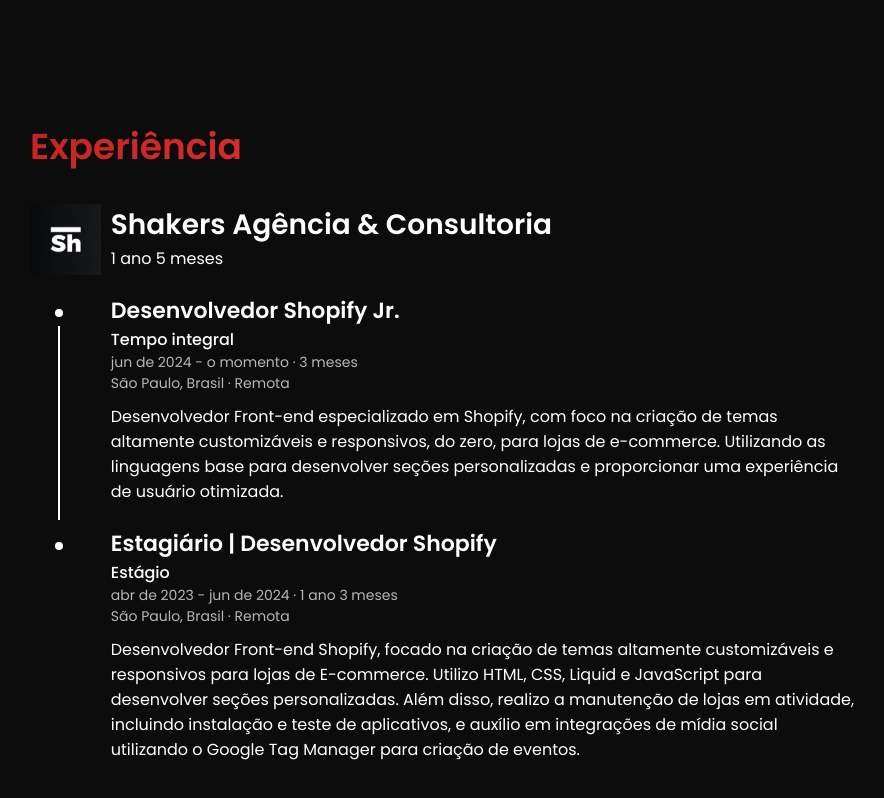
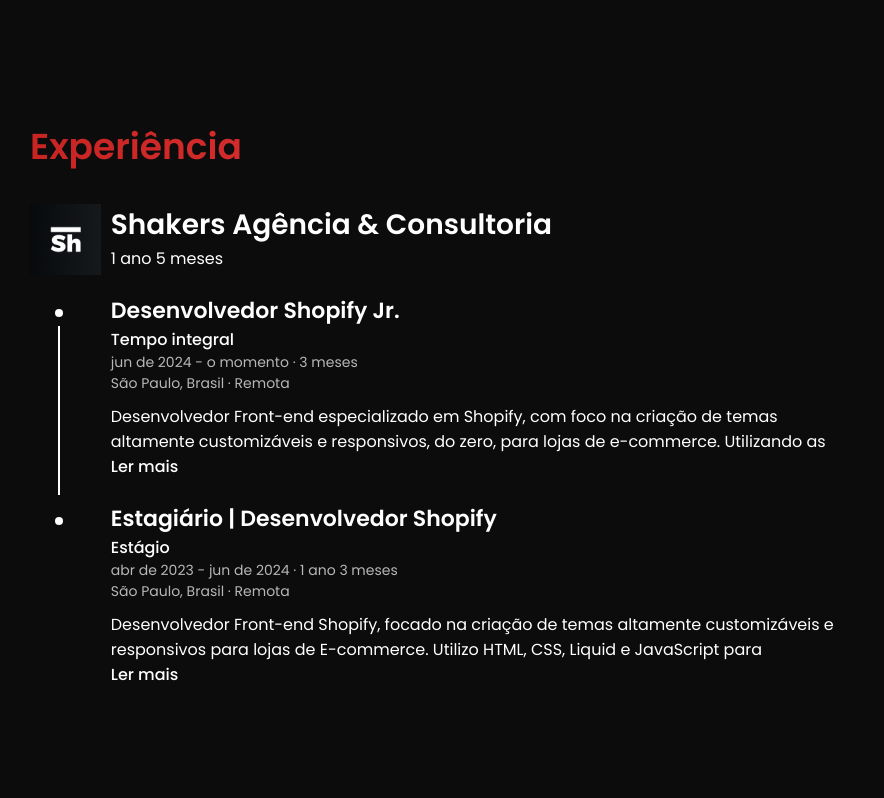
Before and after one commit to PedroFiel/Portfolio-PedroFiel, a React (Vite) app: page / in a window 1280 px wide. Shown: the part 2164-2962 px from the top of the page, without its empty margins (20-904 px from the left). After the commit the page ends 2911 px from the top, so only its background shows below. Built offline with nearby package versions, Linux system fonts and the light colour scheme.

Commit message:
Mudando a lógica para modelos react

```diff
--- a/src/components/BackToTop/index.jsx
+++ b/src/components/BackToTop/index.jsx
@@ -1,36 +1,38 @@
-import './style.css'
+import React, { useState, useEffect } from 'react';
+import './style.css';
 
 function BackToTop() {
+    const [isVisible, setIsVisible] = useState(false);
 
-    document.addEventListener('scroll', () => {
-        const backToTopButton = document.querySelector('.back-to-top');
+    const toggleVisibility = () => {
         if (window.scrollY > 200) {
-            backToTopButton.classList.add('show');
+            setIsVisible(true);
         } else {
-            backToTopButton.classList.remove('show');
+            setIsVisible(false);
         }
-    });
+    };
 
-    function backToTop() {
-        const backToTopButton = document.querySelector('.back-to-top');
-        backToTopButton.addEventListener('click', () => {
+    const scrollToTop = () => {
         window.scrollTo({
             top: 0,
-                behavior: 'smooth'
+            behavior: 'smooth',
         });
-        });
-    }
+    };
 
-    window.onload = backToTop;
+    useEffect(() => {
+        window.addEventListener('scroll', toggleVisibility);
+        return () => {
+            window.removeEventListener('scroll', toggleVisibility);
+        };
+    }, []);
 
     return (
-    <div className="back-to-top">
-
+        <div className={`back-to-top ${isVisible ? 'show-back-to-top' : ''}`} onClick={scrollToTop}>
             <svg xmlns="http://www.w3.org/2000/svg" height="24px" viewBox="0 -960 960 960" width="24px" fill="currentColor">
                 <path d="m357-384 123-123 123 123 57-56-180-180-180 180 57 56ZM480-80q-83 0-156-31.5T197-197q-54-54-85.5-127T80-480q0-83 31.5-156T197-763q54-54 127-85.5T480-880q83 0 156 31.5T763-763q54 54 85.5 127T880-480q0 83-31.5 156T763-197q-54 54-127 85.5T480-80Zm0-80q134 0 227-93t93-227q0-134-93-227t-227-93q-134 0-227 93t-93 227q0 134 93 227t227 93Zm0-320Z"></path>
             </svg>
         </div>
-  )
+    );
 }
 
 export default BackToTop;
--- a/src/components/BackToTop/style.css
+++ b/src/components/BackToTop/style.css
@@ -1,5 +1,4 @@
 .back-to-top{
-    display: none;
     position: fixed;
     bottom: 20px;
     right: 20px;
@@ -8,17 +7,16 @@
     background: linear-gradient(90deg, #c82424, #e43939, #d43e3e);
     color: white;
     border-radius: 50%;
-    justify-content: center;
-    align-items: center;
-    text-align: center;
     opacity: 0;
     pointer-events: none;
     transition: opacity 0.4s ease, transform 0.4s ease;
-    transform: translateY(40px);
     cursor: pointer;
 
-    &.show{
-        display: flex;
+    display: flex;
+    justify-content: center;
+    align-items: center;
+
+    &.show-back-to-top{
         opacity: 1;
         z-index: 2;
         pointer-events: auto;
--- a/src/components/Experiencia/index.jsx
+++ b/src/components/Experiencia/index.jsx
@@ -1,41 +1,27 @@
-import React from 'react';
+import React, { useState, useEffect } from 'react';
 import './style.css';
 import experiencia from '../../json/experiencia.json';
 
 function Experiencia() {
-    function verifyDescription() {
-        const experienciaItems = document.querySelectorAll('.experiencia-item');
+    const [expandedItems, setExpandedItems] = useState([]);
 
-        experienciaItems.forEach((item) => {
-            const itemDescription = item.querySelector('.item-description');
-            const itemParagraph = itemDescription.querySelector('.item-description p');
-            const itemContent = itemParagraph.textContent;
+    useEffect(() => {
+        const initialExpandedState = experiencia.flatMap(exp =>
+            exp.experiencia_item.map(item => ({
+                id: item.id,
+                isExpanded: item.descricao.length <= 210
+            }))
+        );
+        setExpandedItems(initialExpandedState);
+    }, []);
 
-            if (itemContent.length > 210) {
-                itemParagraph.classList.add('collapsed');
-
-                const readMoreBtn = document.createElement('span');
-                readMoreBtn.textContent = 'Ler mais';
-                readMoreBtn.classList.add('btn_more');
-
-                readMoreBtn.addEventListener('click', () => {
-                    if (itemParagraph.classList.contains('collapsed')) {
-                        itemParagraph.classList.remove('collapsed');
-                        itemParagraph.classList.add('expanded');
-                        readMoreBtn.textContent = 'Ler menos';
-                    } else {
-                        itemParagraph.classList.remove('expanded');
-                        itemParagraph.classList.add('collapsed');
-                        readMoreBtn.textContent = 'Ler mais';
-                    }
-                });
-
-                itemDescription.appendChild(readMoreBtn);
-            }
-        });
-    }
-
-    window.onload = verifyDescription;
+    const toggleExpand = (id) => {
+        setExpandedItems(prevState =>
+            prevState.map(item =>
+                item.id === id ? { ...item, isExpanded: !item.isExpanded } : item
+            )
+        );
+    };
 
     return (
         <div className="section-experiencia">
@@ -59,7 +45,9 @@
                                 <h2 className='title'>{exp.header_empresa.empresa}</h2>
                                 <p className='period-total'>{exp.header_empresa.periodo_total}</p>
                             </div>
-                            {exp.experiencia_item.map(item => (
+                            {exp.experiencia_item.map(item => {
+                                const isExpanded = expandedItems.find(expItem => expItem.id === item.id)?.isExpanded;
+                                return (
                                     <div key={item.id} className={`experiencia-item ${item.id === 1 ? 'active' : '' }`}>
                                         <span className='circle'></span>
                                         <h3 className='title'>{item.cargo}</h3>
@@ -67,10 +55,16 @@
                                         <p className='period'>{item.periodo}</p>
                                         <p className='location'>{item.localizacao}</p>
                                         <div className='item-description'>
-                                        <p>{item.descricao}</p>
+                                            <p className={isExpanded ? 'expanded' : 'collapsed'}>{item.descricao}</p>
+                                            {item.descricao.length > 210 && (
+                                                <span className='btn_more' onClick={() => toggleExpand(item.id)}>
+                                                    {isExpanded ? 'Ler menos' : 'Ler mais'}
+                                                </span>
+                                            )}
                                         </div>
                                     </div>
-                            ))}
+                                );
+                            })}
                         </div>
                     </div>
                 ))}
--- a/src/components/Header/index.jsx
+++ b/src/components/Header/index.jsx
@@ -1,24 +1,33 @@
+import React, { useState, useEffect } from 'react';
 import './style.css';
 
 function Header() {
+    const [lastScrollTop, setLastScrollTop] = useState(0);
+    const [isHidden, setIsHidden] = useState(false);
 
-    let lastScrollTop = 0;
-    window.addEventListener('scroll', function() {
-        let currentScroll = window.scrollY;
-        const header = document.querySelector('.header');
-        if (currentScroll > lastScrollTop) {
-            header.classList.add('header--hidden');
-        } else {
-            header.classList.remove('header--hidden');
-        }
-        lastScrollTop = currentScroll <= 0 ? 0 : currentScroll;
-    });
+    useEffect(() => {
+        const handleScroll = () => {
+            const currentScroll = window.scrollY;
+            if (currentScroll > lastScrollTop) {
+                setIsHidden(true);
+            } else {
+                setIsHidden(false);
+            }
+            setLastScrollTop(currentScroll <= 0 ? 0 : currentScroll);
+        };
+
+        window.addEventListener('scroll', handleScroll);
+
+        return () => {
+            window.removeEventListener('scroll', handleScroll);
+        };
+    }, [lastScrollTop]);
 
     return (
-        <header className="header">
+        <header className={`header ${isHidden ? 'header--hidden' : ''}`}>
             <div className="container">
                 <div className="logo-container">
-                    <a href="#" className="logo">Pedro Fiel <span className="destaque" >| DEV</span></a>
+                    <a href="#" className="logo">Pedro Fiel <span className="destaque">| DEV</span></a>
                 </div>
                 <nav className="menu" aria-label="Main Navigation">
                     <ul className="menu-list">
--- a/src/pages/home/index.jsx
+++ b/src/pages/home/index.jsx
@@ -10,12 +10,11 @@
     return (
         <>
             <Header />
-            <BackToTop />
             <Introducao />
             <SobreMim />
             <Habilidades />
             <Experiencia />
-
+            <BackToTop />
         </>
     );
 }
```
Lines whose indentation alone changed are shown as unchanged.
